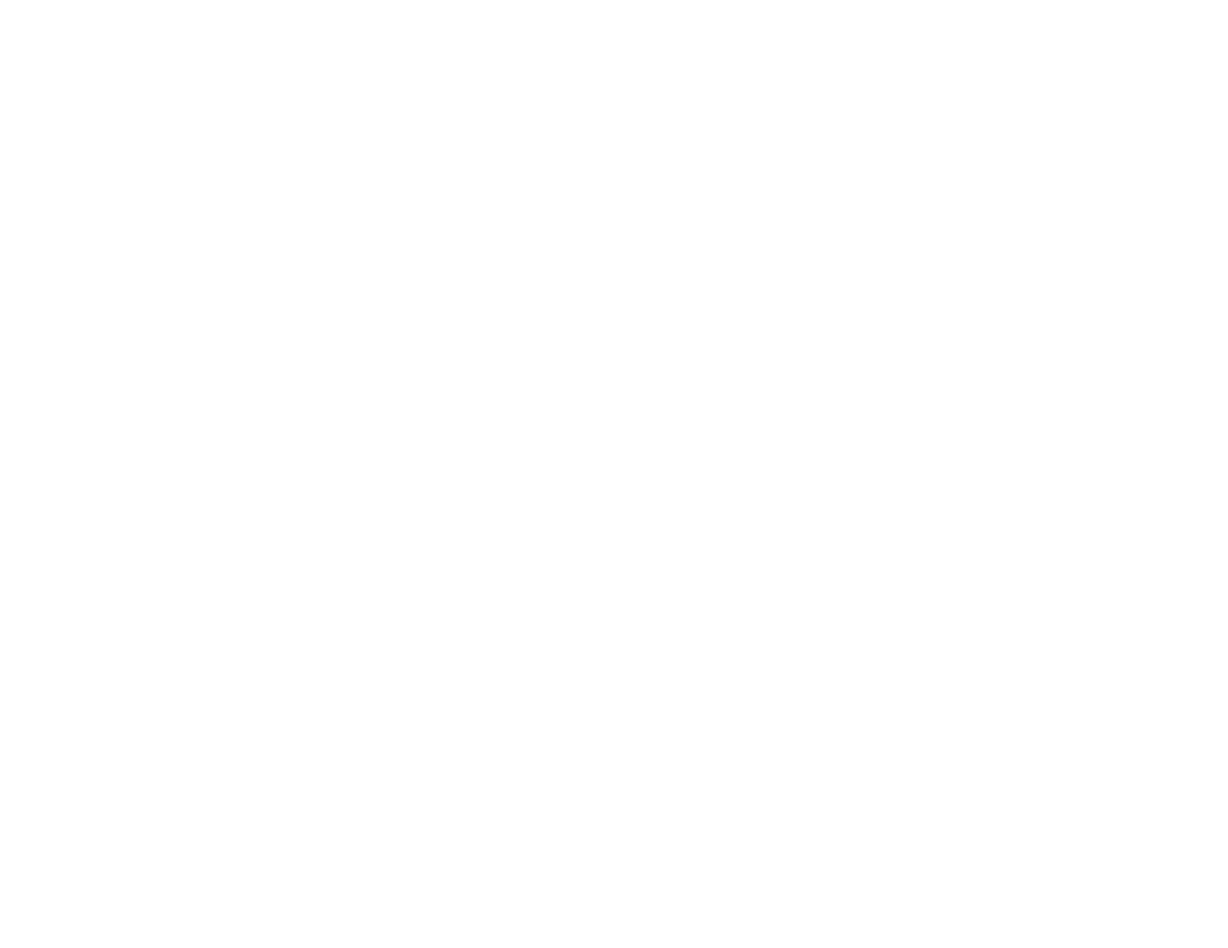
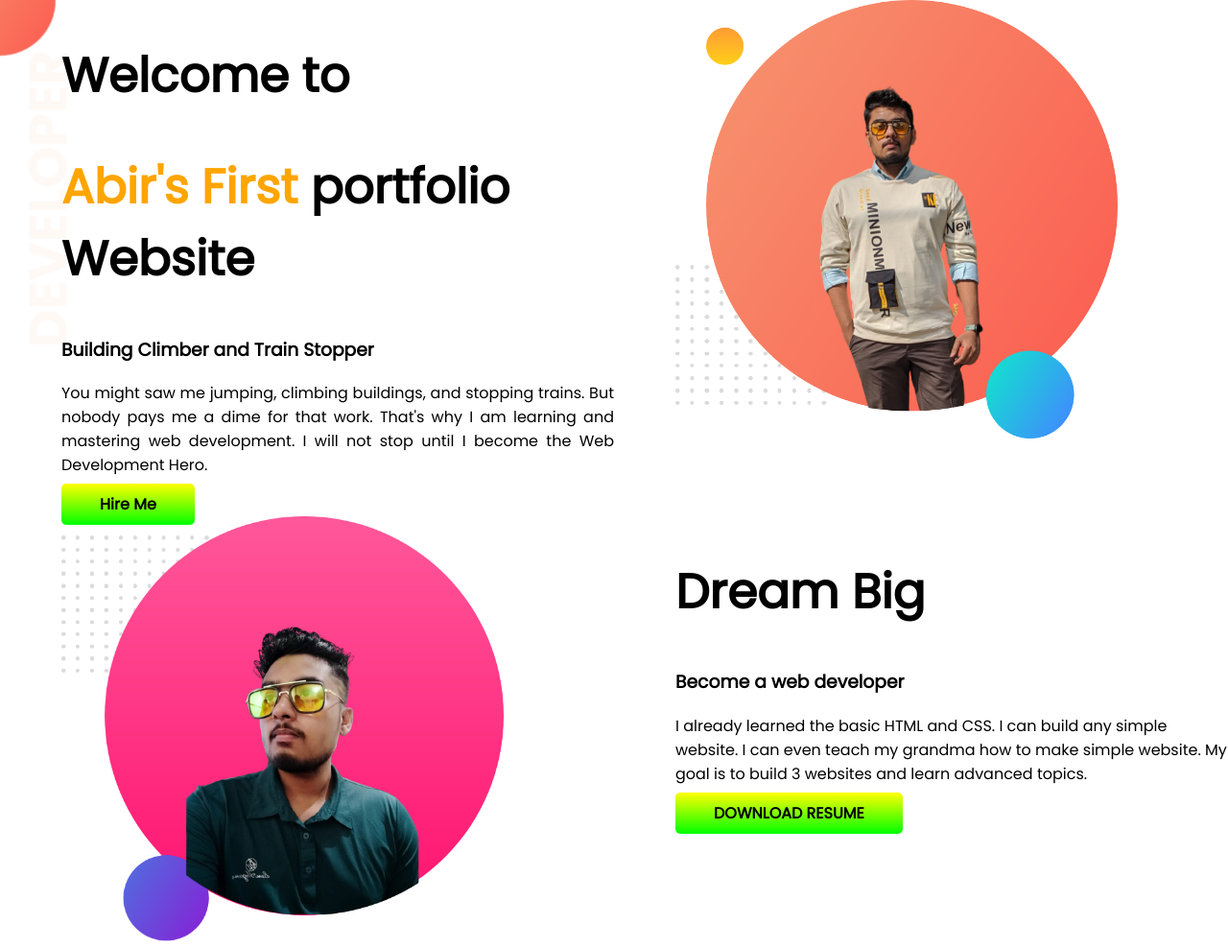
Before and after one commit to AbirSharkar/developer-portfolio, a plain HTML site: page index.html in a window 1280 px wide. Shown: the whole page at 96% size. Before the commit the page ends 800 px from the top, so only its background shows below. Drawn offline with Linux system fonts and the light colour scheme.

Commit message:
First portion done

```diff
--- a/index.html
+++ b/index.html
@@ -1,13 +1,56 @@
 <!DOCTYPE html>
 <html lang="en">
+
 <head>
     <meta charset="UTF-8">
     <meta http-equiv="X-UA-Compatible" content="IE=edge">
     <meta name="viewport" content="width=device-width, initial-scale=1.0">
     <title>Abir's Portfolio</title>
+    <link rel="preconnect" href="https://fonts.googleapis.com">
+    <link rel="preconnect" href="https://fonts.gstatic.com" crossorigin>
+    <link href="https://fonts.googleapis.com/css2?family=Poppins&display=swap" rel="stylesheet">
     <link rel="stylesheet" href="style.css">
 </head>
+
 <body>
+    <!--Welcome & Hire Me Section-->
+    <section class="first-portion">
+        <div class="half-width">
+            <h1>Welcome to</h1>
+            <h1><span class="n-orange">Abir's First</span> portfolio Website</h1>
+            <h3>Building Climber and Train Stopper</h3>
+            <p>You might saw me jumping, climbing buildings, and stopping trains. But nobody pays me a dime for that
+                work.
+                That's why I am learning and mastering web development. I will not stop until I become the Web
+                Development
+                Hero.</p>
+            <a class="hire-me-button" target="_blank" href="https://www.linkedin.com/feed/">Hire Me</a>
+        </div>
+        <div class="half-width">
+            <img src="images/pic1.png" alt="Abir's Picture">
+        </div>
+    </section>
+
+    <!--Dream Big & Download Resume Section-->
+    <section class="second-portion">
+        <div class="half-width-2nd">
+            <img src="images/pic2.png" alt="Abir's 2nd Picture">
+        </div>
+
+        <div class="half-width-2nd">
+            <h1>Dream Big</h1>
+            <h3>Become a web developer</h3>
+            <p>I already learned the basic HTML and CSS. I can build any simple website. I can even teach my grandma how
+                to make simple website. My goal is to build 3 websites and learn advanced topics.</p>
+            <a class="download-resume-button" target="_blank" href="https://www.linkedin.com/feed/">DOWNLOAD RESUME</a>
+        </div>
+    </section>
+
+    <!--Experience Section-->
+
+    <section></section>
+
 
 </body>
+
 </html>
--- a/style.css
+++ b/style.css
@@ -0,0 +1,66 @@
+body{
+    font-family: 'Poppins', sans-serif;
+    margin: 0;
+}
+/*Welcome & Hire Me Section*/
+h1{
+    font-size: 50px;
+}
+.n-orange{
+    color: orange;
+}
+.first-portion{
+    display: flex;
+    background-image: url(images/top-banner.png);
+    background-repeat: no-repeat;
+}
+.half-width{
+    width: 50%;
+    padding-left: 5%;
+}
+.half-width img{
+    width: 80%;
+
+}
+.half-width p{
+    text-align: justify;
+
+}
+.hire-me-button{
+    text-decoration: none;
+    background-image: linear-gradient(yellow, lime);
+    border-radius: 5px;
+    padding: 10px 40px;
+    font-weight: 700;
+    color: black;
+}
+
+/*Dream Big & Download Resume Section*/
+
+h1{
+    font-size: 50px;
+}
+
+.second-portion{
+    display: flex;
+}
+.half-width-2nd{
+    width: 50%;
+    padding-left: 5%;
+}
+.half-width-2nd img{
+    width: 80%;
+
+}
+.half-width p{
+    text-align: justify;
+
+}
+.download-resume-button{
+    text-decoration: none;
+    background-image: linear-gradient(yellow, lime);
+    border-radius: 5px;
+    padding: 10px 40px;
+    font-weight: 700;
+    color: black;
+}
```
Also changed, not shown: images/dream-bg.png (added), images/exp-bg.png (added), images/jhankar.png (added), images/jhankar2.png (added), images/my-bg.png (added), images/my-bg2.png (added), images/pic1.png (added), images/pic2.png (added), images/top-banner.png (added), 7 other files.
